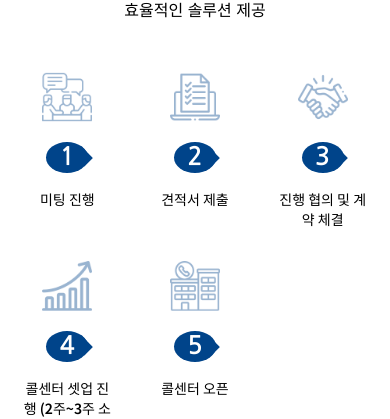
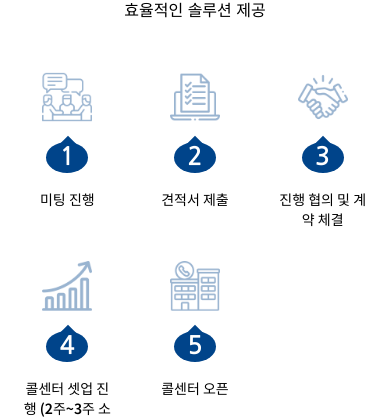
Before and after one commit to 243Studio/ons, a React (Create React App) app: page / in a window 390 px wide. Shown: the part 5214-5633 px from the top of the page. Built offline with nearby package versions, Linux system fonts and the light colour scheme.

Commit message:
improved the styling

```diff
--- a/src/components/Main.css
+++ b/src/components/Main.css
@@ -46,9 +46,11 @@
     }
 
     .process-number::after{
-        width:40%;
-        height:40%;
-        top:25%;
+        width:1rem;
+        height:1rem;
+        top:-10%;
+        right:30%;
+        rotate:45deg;
     }
     .google-map{
         height:350px;
--- a/src/components/Services.js
+++ b/src/components/Services.js
@@ -24,7 +24,6 @@ let textGridStyleEven = {
   backgroundColor:'#F4F4F4',
   width:'100%',
   color:'black',
-  paddingLef:'20rem'
 }
 
 export default function Services() {
--- a/src/components/services.css
+++ b/src/components/services.css
@@ -58,7 +58,8 @@
     left:0;
 }
 .service-right{
-    left:48% !important;
+    left:auto !important;
+    right:0% !important;
 }
 .service-image-darkbg{
     display: flex;
```
